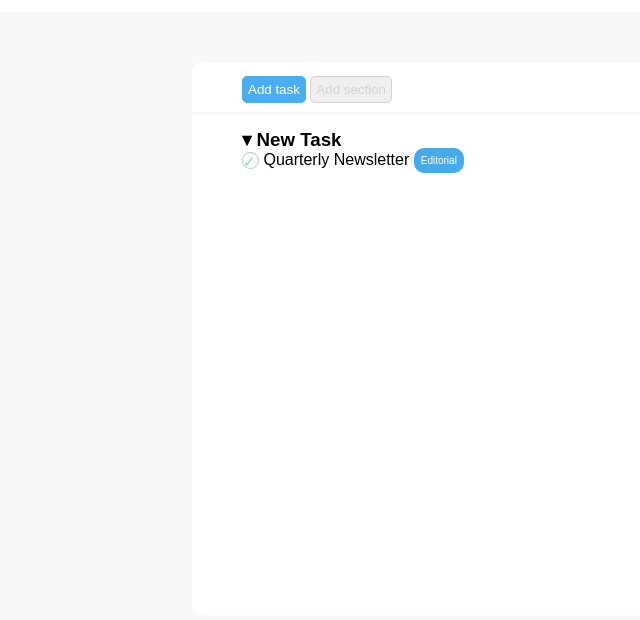
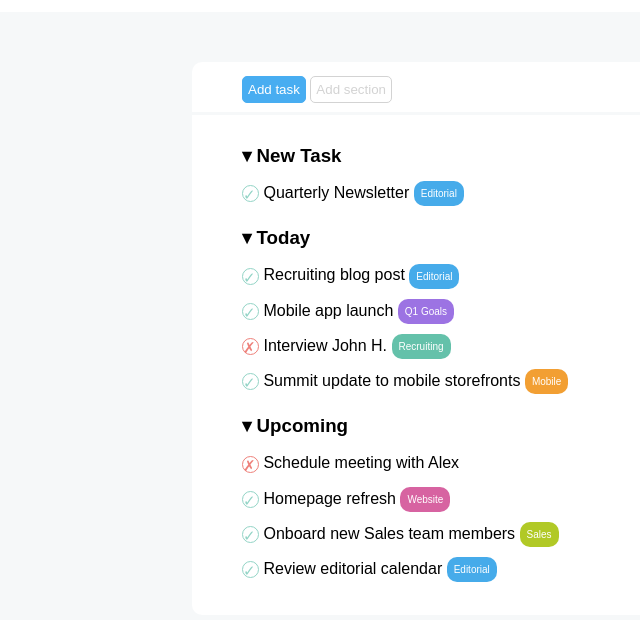
Before and after one commit to lorenzorru0/html-css-toboolist, a plain HTML site: page index.html in a window 1280 px wide. Shown: the part 68-688 px from the top of the page, without its empty margins (0-640 px from the left). Drawn offline with Linux system fonts and the light colour scheme.

Commit message:
Add last section

```diff
--- a/css/style.css
+++ b/css/style.css
@@ -14,10 +14,10 @@ body {
     width: 70%;
     margin: auto;
     background-color: white;
-    padding: 14px 50px;
 }
 ul {
     list-style: none;
+    margin-top: 25px;
 }
 
 /* Colors  */
@@ -70,6 +70,7 @@ img {
     margin-top: 50px;
     border-top-left-radius: 10px;
     border-top-right-radius: 10px;
+    padding: 14px 50px;
 }
 button {
     border-radius: 5px;
@@ -84,6 +85,7 @@ button {
 .button-section {
     color: lightgray;
     border: 1px solid lightgray;
+    background-color: white;
 }
 
 .cont-altro {
@@ -91,6 +93,7 @@ button {
     margin-top: 3px;
     border-bottom-left-radius: 10px;
     border-bottom-right-radius: 10px;
+    padding: 5px 50px;
 }
 .button-check-cross {
     width: 17px;
@@ -108,3 +111,6 @@ button {
     border-radius: 10px;
     vertical-align: middle;
 }
+li {
+    margin-top: 17px;
+}
--- a/index.html
+++ b/index.html
@@ -32,23 +32,37 @@
                 <div class="contenitore cont-altro">
                     <ul>
                         <li><h3>&dtrif; New Task</h3></li>
-                        <li> <div class="button-check-cross color-check">&check;</div> Quarterly Newsletter <span class="button-altro editorial">Editorial</span></li>
+                        <li> <div class="button-check-cross     color-check">&check;</div> Quarterly Newsletter <span class="button-altro editorial">Editorial</span> </li>
                     </ul>
 
                     <ul>
-                        <li></li>
-                        <li></li>
-                        <li></li>
-                        <li></li>
-                        <li></li>
+                        <li><h3>&dtrif; Today</h3></li>
+
+                        <li> <div class="button-check-cross color-check">&check;</div> Recruiting blog post  <span class="button-altro editorial">Editorial</span> </li>
+
+                        <li> <div class="button-check-cross color-check">&check;</div> Mobile app launch <span class="button-altro q1-goals">Q1 Goals </span> </li>
+
+                        <li> <div class="button-check-cross color-cross">&cross;</div> Interview John H. <span class="button-altro recruiting">Recruiting</span> </li>
+
+                        <li> <div class="button-check-cross color-check">&check;</div> Summit update to mobile storefronts <span class="button-altro mobile">Mobile
+                        </span> </li>
+
                     </ul>
 
                     <ul>
-                        <li></li>
-                        <li></li>
-                        <li></li>
-                        <li></li>
-                        <li></li>
+                        <li><h3>&dtrif; Upcoming</h3></li>
+
+                        <li> <div class="button-check-cross color-cross">&cross;</div> Schedule meeting with Alex </li>
+
+                        <li> <div class="button-check-cross color-check">&check;</div> Homepage refresh  <span class="button-altro website">Website
+                        </span> </li>
+
+                        <li> <div class="button-check-cross color-check">&check;</div> Onboard new Sales team members <span class="button-altro sales">Sales
+                        </span> </li>
+
+                        <li> <div class="button-check-cross color-check">&check;</div> Review editorial calendar <span class="button-altro editorial">Editorial
+                        </span> </li>
+
                     </ul>
                 </div>
             </section>
```
